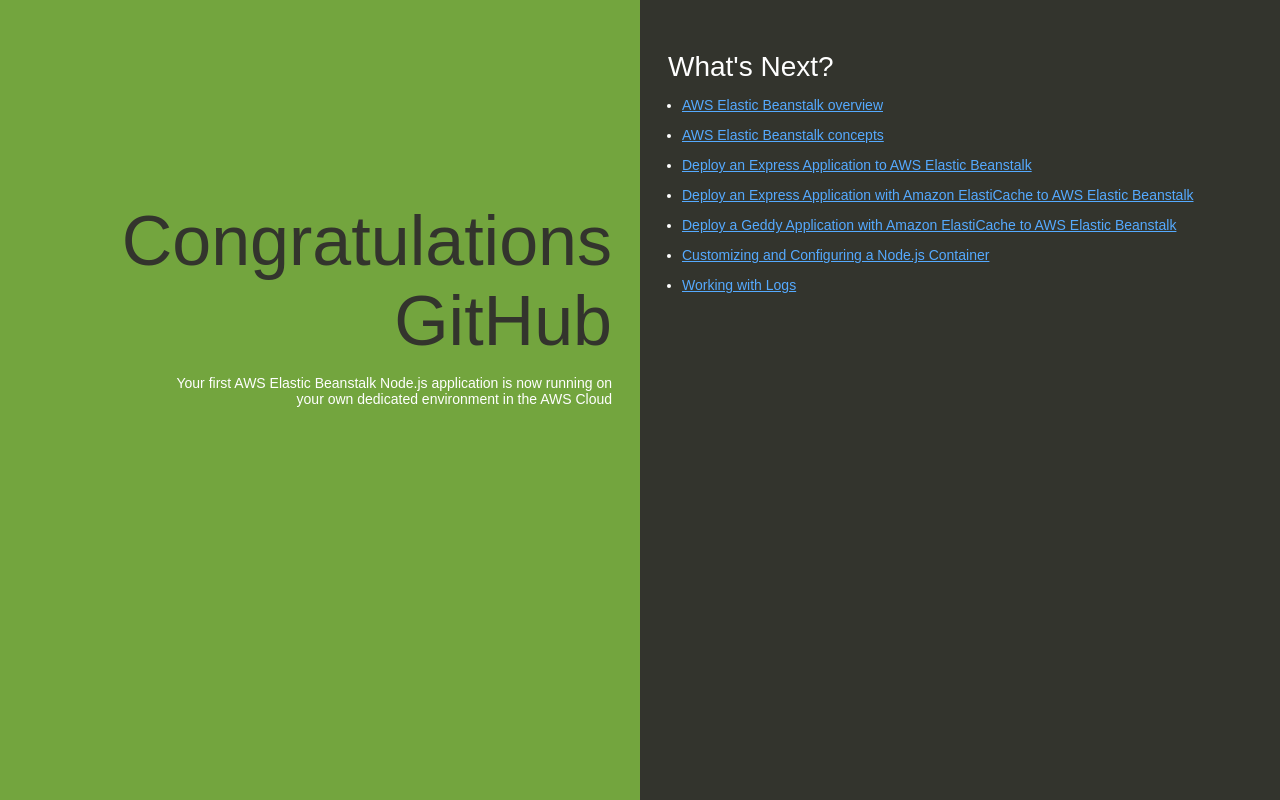
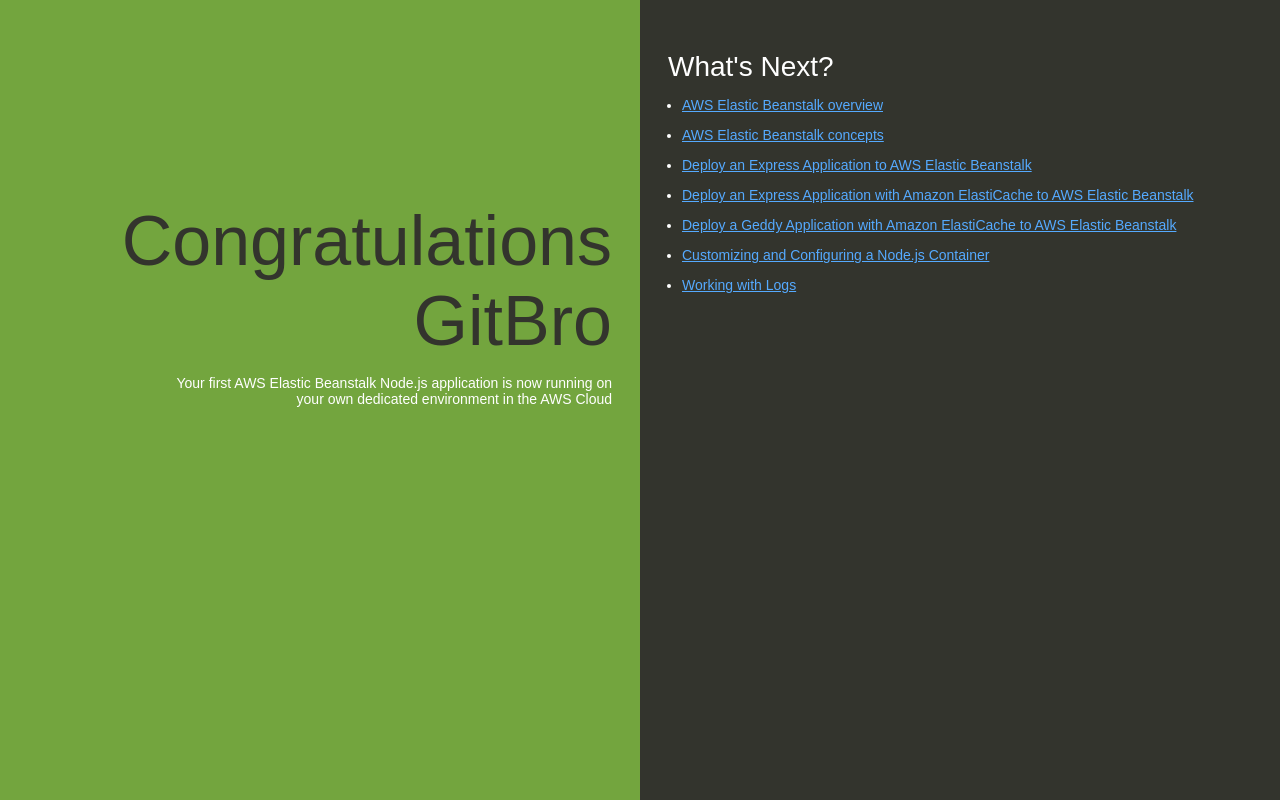
Before and after one commit to gprashant75/eb, a website: page index.html in a window 1280 px wide. Drawn offline with Linux system fonts and the light colour scheme.

Commit message:
index updated with GitBro mesg

```diff
--- a/index.html
+++ b/index.html
@@ -74,7 +74,7 @@
   </head>
   <body>
     <div class="textColumn">
-      <h1>Congratulations GitHub</h1>
+      <h1>Congratulations GitBro</h1>
       <p>Your first AWS Elastic Beanstalk Node.js application is now running on your own dedicated environment in the AWS Cloud</p>
     </div>
     <div class="linksColumn">
```
